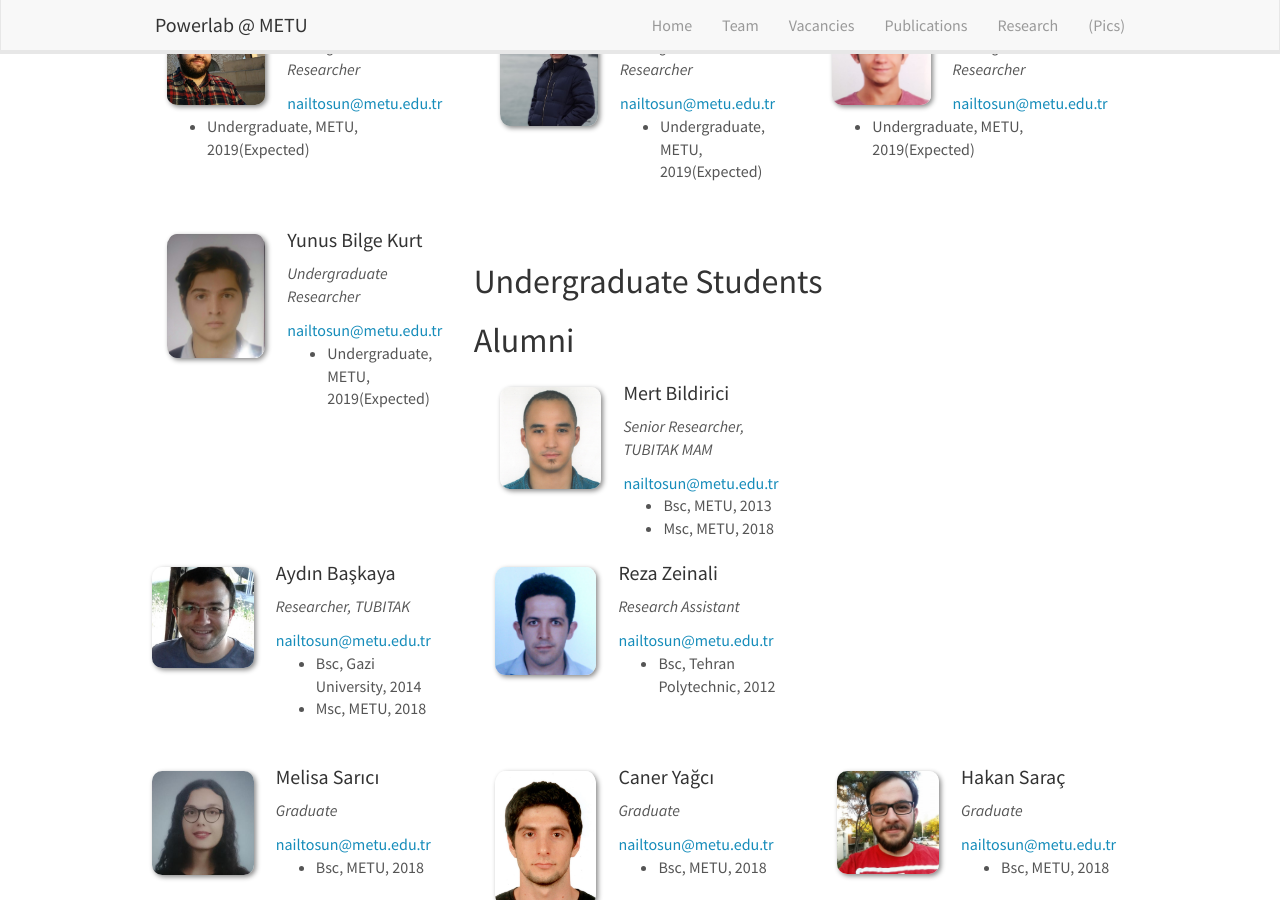
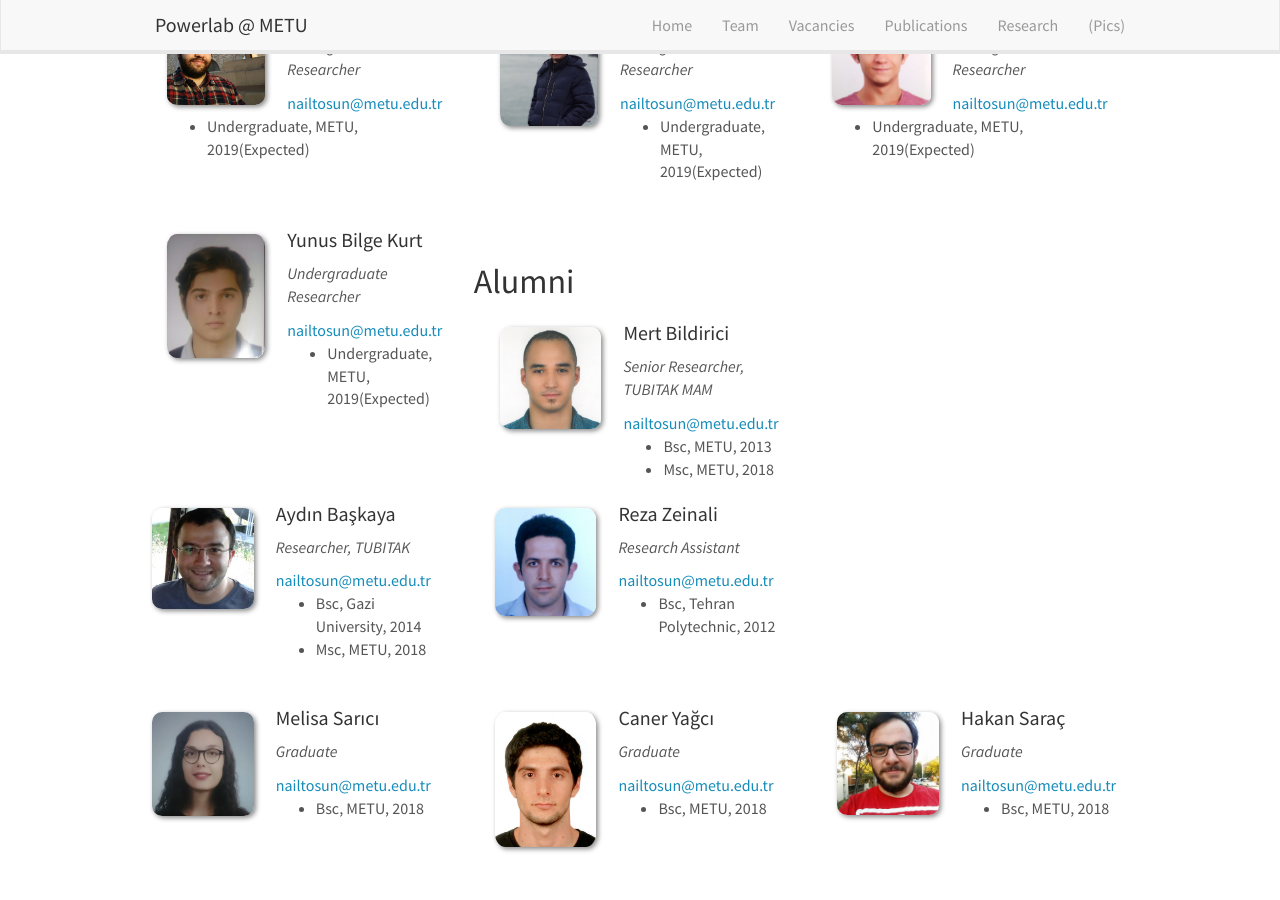
Before and after one commit to odtu/odtu.github.io, a Jekyll site: the page built from _pages/team.md, in a window 1280 px wide and 900 px high, scrolled down 1680 px. Built offline with Jekyll 4.4.1, drawn with Linux system fonts in a browser that asks for light colours; nearby versions of some CDN libraries.

Commit message:
team page fixed

```diff
--- a/_pages/team.md
+++ b/_pages/team.md
@@ -147,66 +147,6 @@
 <br/>
 
 
-## Undergraduate Students
-{% assign number_printed = 0 %}
-
-{% for member in site.data.students %}
-<img src="{{ site.url }}{{ site.baseurl }}/images/teampic/{{ member.photo }}" class="img-responsive" width="35%" style="float: left" />
-<h4>{{ member.name }}</h4>
-<i>{{ member.info }}<br></i>
-
-<script type="text/javascript">  {{ member.email | remove: '<p>' | remove: '</p>'}} </script>
-
-{% assign even_odd = number_printed | modulo: 3 %}
-
-{% if even_odd == 0 %}
-<div class="row">
-{% endif %}
-
-<div class="col-sm-4 clearfix">
-  <h4>{{ member.name }}</h4>
-  <i>{{ member.info }}<br>email: <{{ member.email }}></i>
-  <ul style="overflow: hidden">
-
-  {% if member.number_educ == 1 %}
-  <li> {{ member.education1 }} </li>
-  {% endif %}
-
-  {% if member.number_educ == 2 %}
-  <li> {{ member.education1 }} </li>
-  <li> {{ member.education2 }} </li>
-  {% endif %}
-
-  {% if member.number_educ == 3 %}
-  <li> {{ member.education1 }} </li>
-  <li> {{ member.education2 }} </li>
-  <li> {{ member.education3 }} </li>
-  {% endif %}
-
-  {% if member.number_educ == 4 %}
-  <li> {{ member.education1 }} </li>
-  <li> {{ member.education2 }} </li>
-  <li> {{ member.education3 }} </li>
-  <li> {{ member.education4 }} </li>
-  {% endif %}
-
-  </ul>
-</div>
-
-{% assign number_printed = number_printed | plus: 1 %}
-
-{% if even_odd == 1 %}
-</div>
-{% endif %}
-
-{% endfor %}
-
-{% assign even_odd = number_printed | modulo: 2 %}
-{% if even_odd == 1 %}
-</div>
-{% endif %}
-
-
 ## Alumni
 {% assign number_printed = 0 %}
 {% for member in site.data.alumni %}
```
